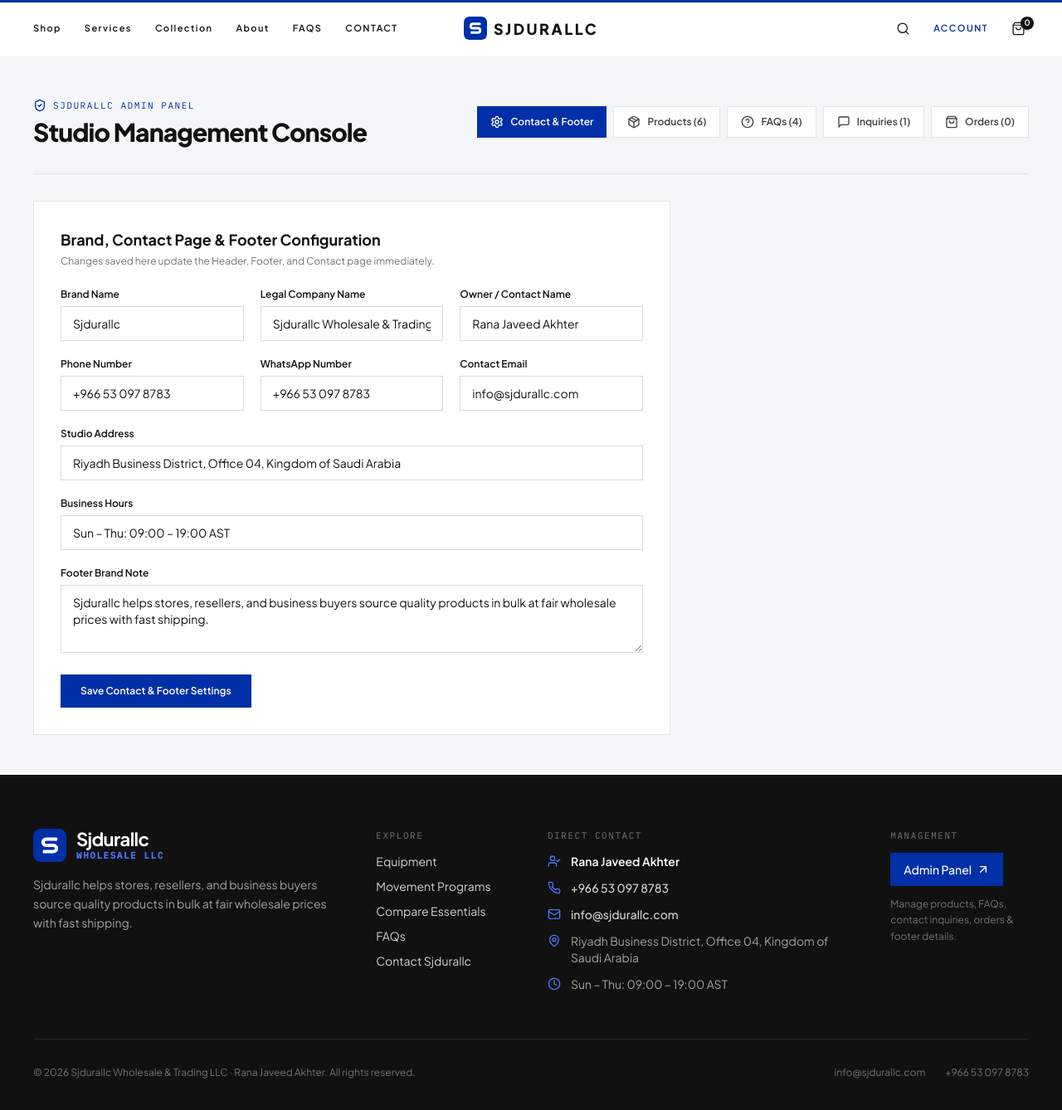
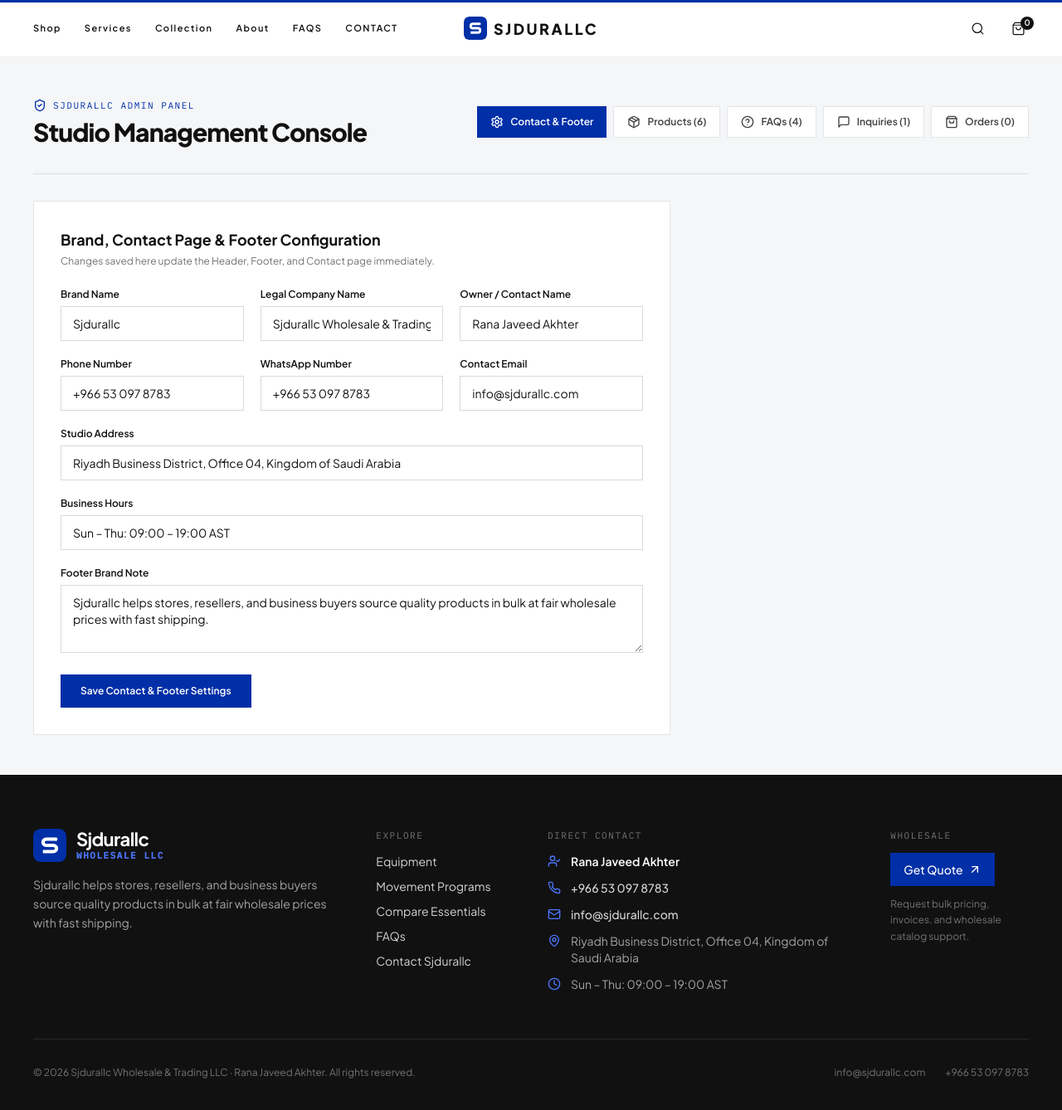
Before and after one commit to GODZISOP/sdj, a React (Vite) app: page /admin in a window 1280 px wide. Shown: the top 1338 px of the page at 83% size. Built offline with nearby package versions, Linux system fonts and the light colour scheme.

Commit message:
Hide public Admin Panel links from Footer, Navbar, and user-facing confirmation messages while keeping /admin directly accessible

```diff
--- a/src/components/CartDrawer.tsx
+++ b/src/components/CartDrawer.tsx
@@ -71,7 +71,7 @@ export const CartDrawer: React.FC = () => {
                   <CheckCircle2 className="w-12 h-12 text-[#002FA7] mx-auto" />
                   <h3 className="text-lg font-bold">Order Received</h3>
                   <p className="text-sm text-neutral-600">
-                    Reference <span className="font-mono font-semibold text-black">{confirmedId}</span> has been logged in the Admin Panel.
+                    Reference <span className="font-mono font-semibold text-black">{confirmedId}</span> has been received. Our team will contact you shortly.
                   </p>
                   <button
                     type="button"
--- a/src/components/ContactSection.tsx
+++ b/src/components/ContactSection.tsx
@@ -168,7 +168,7 @@ export const ContactSection: React.FC<ContactSectionProps> = ({ isHeadingH1 = fa
                     <CheckCircle2 className="w-12 h-12 text-[#002FA7] mx-auto" />
                     <h3 className="text-2xl font-bold">Message Sent</h3>
                     <p className="text-sm text-neutral-600 max-w-md mx-auto">
-                      Thank you. Your inquiry has been recorded in the Admin Panel inbox and{' '}
+                      Thank you. Your message has been received and{' '}
                       <span className="font-semibold text-black">{settings.ownerName}</span> (
                       <span className="font-semibold text-black">{settings.email}</span>) will respond
                       shortly.
--- a/src/components/Footer.tsx
+++ b/src/components/Footer.tsx
@@ -99,18 +99,18 @@ export const Footer: React.FC = () => {
             </ul>
           </div>
 
-          {/* Admin Quick Access */}
+          {/* Wholesale Quote Quick Action (No public Admin Panel button!) */}
           <div className="md:col-span-2 space-y-3">
-            <p className="eyebrow-mono text-neutral-500">Management</p>
+            <p className="eyebrow-mono text-neutral-500">Wholesale</p>
             <Link
-              to="/admin"
+              to="/contact"
               className="inline-flex items-center gap-1.5 text-sm font-medium text-white bg-[#002FA7] hover:bg-[#0038CC] px-4 py-2.5 transition-colors"
             >
-              Admin Panel
+              Get Quote
               <ArrowUpRight className="w-4 h-4" />
             </Link>
             <p className="text-xs text-neutral-500 leading-relaxed">
-              Manage products, FAQs, contact inquiries, orders & footer details.
+              Request bulk pricing, invoices, and wholesale catalog support.
             </p>
           </div>
         </div>
--- a/src/components/Navbar.tsx
+++ b/src/components/Navbar.tsx
@@ -143,15 +143,6 @@ export const Navbar: React.FC = () => {
           >
             <Search className="w-[17px] h-[17px]" strokeWidth={1.75} />
           </button>
-          <Link
-            to="/admin"
-            onClick={() => setMobileMenuOpen(false)}
-            className={`hidden sm:inline-block text-[11px] font-semibold tracking-[0.13em] uppercase transition-colors ${
-              location.pathname === '/admin' ? 'text-[#002FA7]' : 'text-[#111111] hover:text-[#002FA7]'
-            }`}
-          >
-            Account
-          </Link>
           <motion.button
             whileTap={{ scale: 0.92 }}
             type="button"
@@ -214,16 +205,9 @@ export const Navbar: React.FC = () => {
             <Link
               to="/contact"
               onClick={() => setMobileMenuOpen(false)}
-              className="block px-3 py-3 text-xs font-semibold uppercase tracking-[0.12em] hover:bg-[#F5F6F8] hover:text-[#002FA7] transition-colors"
-            >
-              Contact ({settings.phone})
-            </Link>
-            <Link
-              to="/admin"
-              onClick={() => setMobileMenuOpen(false)}
               className="block px-3 py-3 text-xs font-semibold uppercase tracking-[0.12em] text-[#002FA7] bg-[#F5F6F8]"
             >
-              Account / Admin Panel →
+              Contact ({settings.phone}) →
             </Link>
           </motion.nav>
         )}
```
